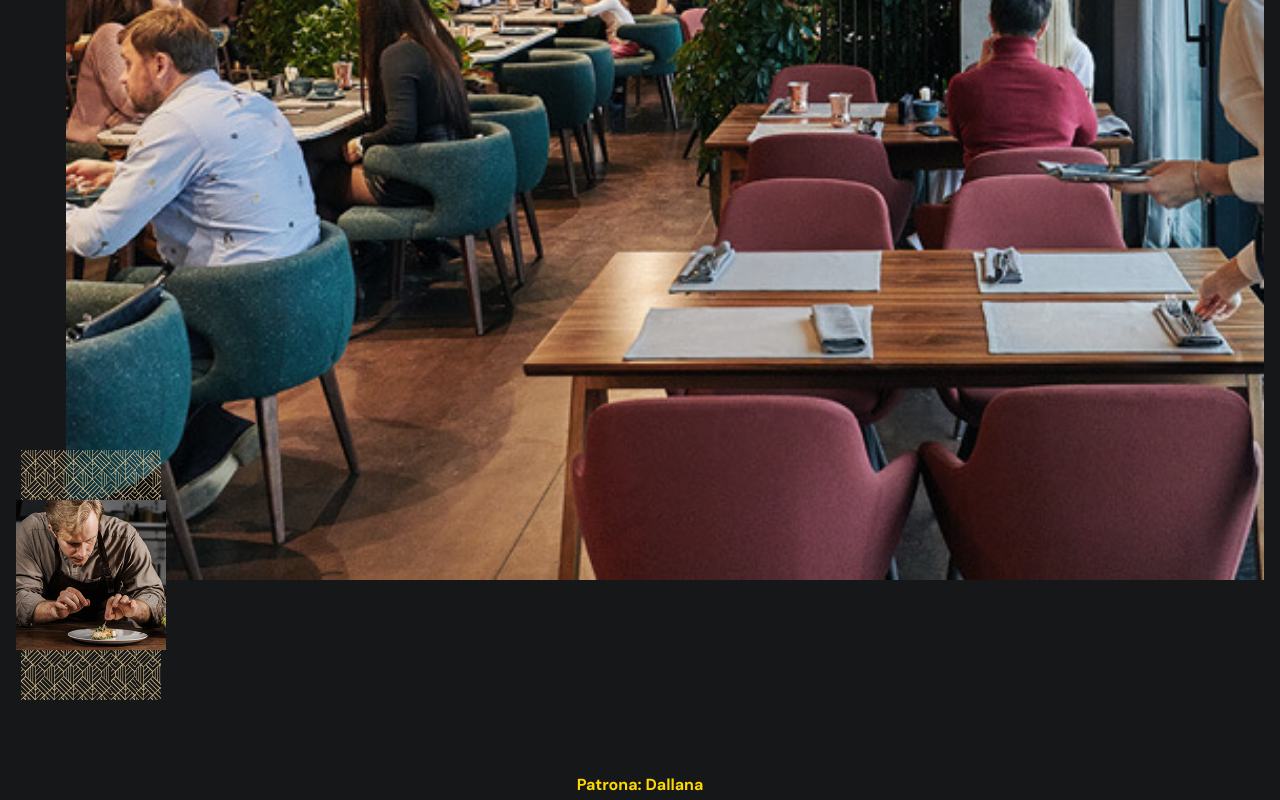
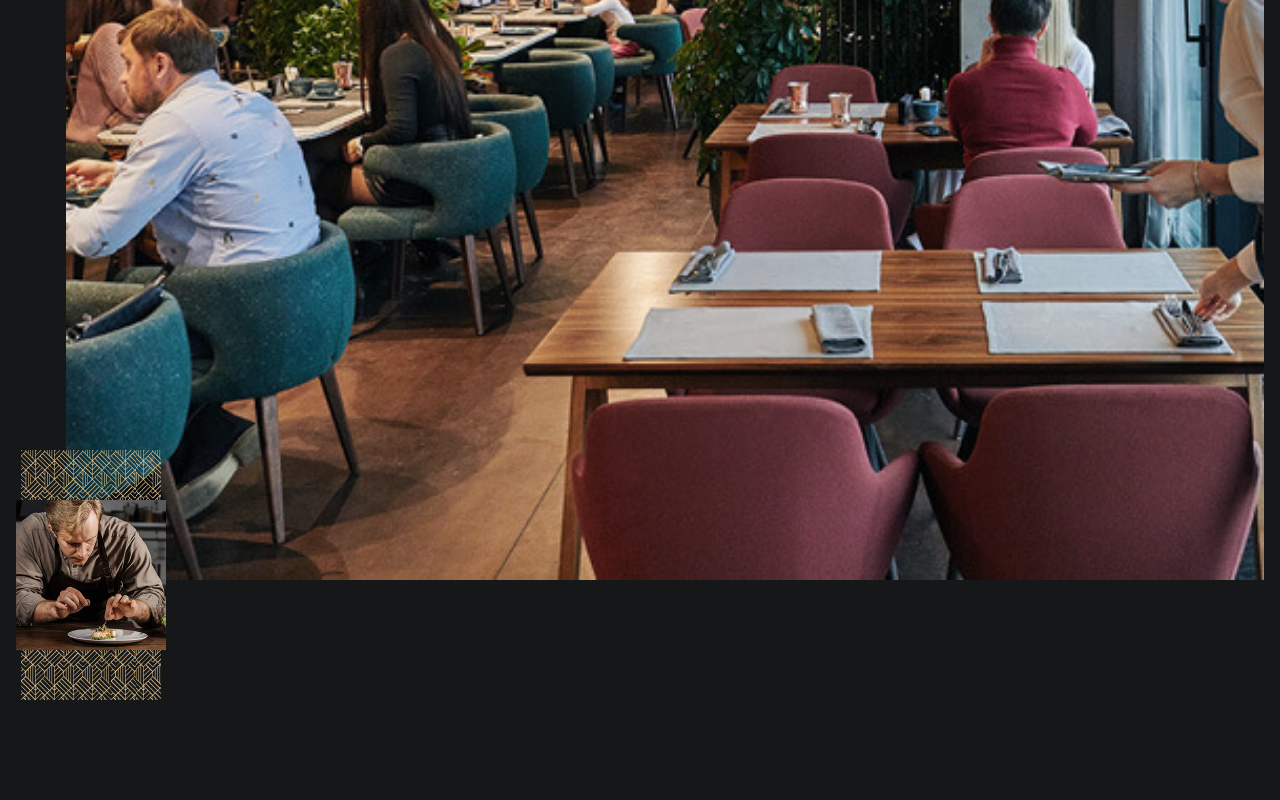
Before and after one commit to shandonvasquez/E-commerce-, a plain HTML site: page index.html in a window 1280 px wide. Shown: the part 7363-8163 px from the top of the page. After the commit the page ends 8133 px from the top, so only its background shows below. Drawn offline with nearby package versions, Linux system fonts and the light colour scheme; a web font is replaced by a local one.

Commit message:
Remove name

```diff
--- a/assets/js/script.js
+++ b/assets/js/script.js
@@ -1,7 +1,4 @@
 'use strict';
-
-
-
 /**
  * PRELOAD
  *
--- a/index.html
+++ b/index.html
@@ -476,7 +476,6 @@
         </div>
       </section>
     </article>
-    <p style="color: rgb(255, 217, 0); font-size: 16px; font-weight: bold; text-align: center;">Patrona: Dallana</p>
 
   </main>
 <!--Custom js link-->
```
